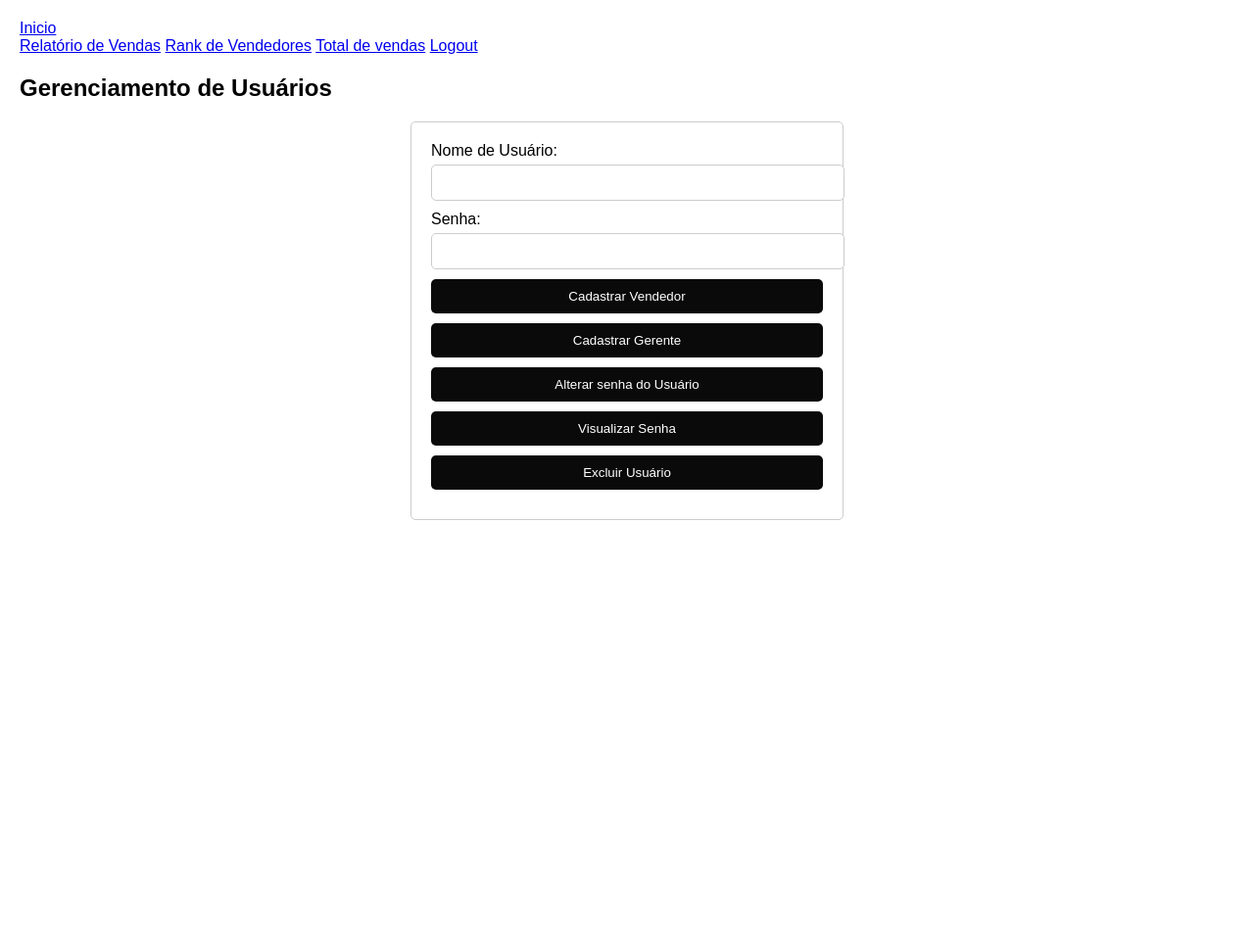
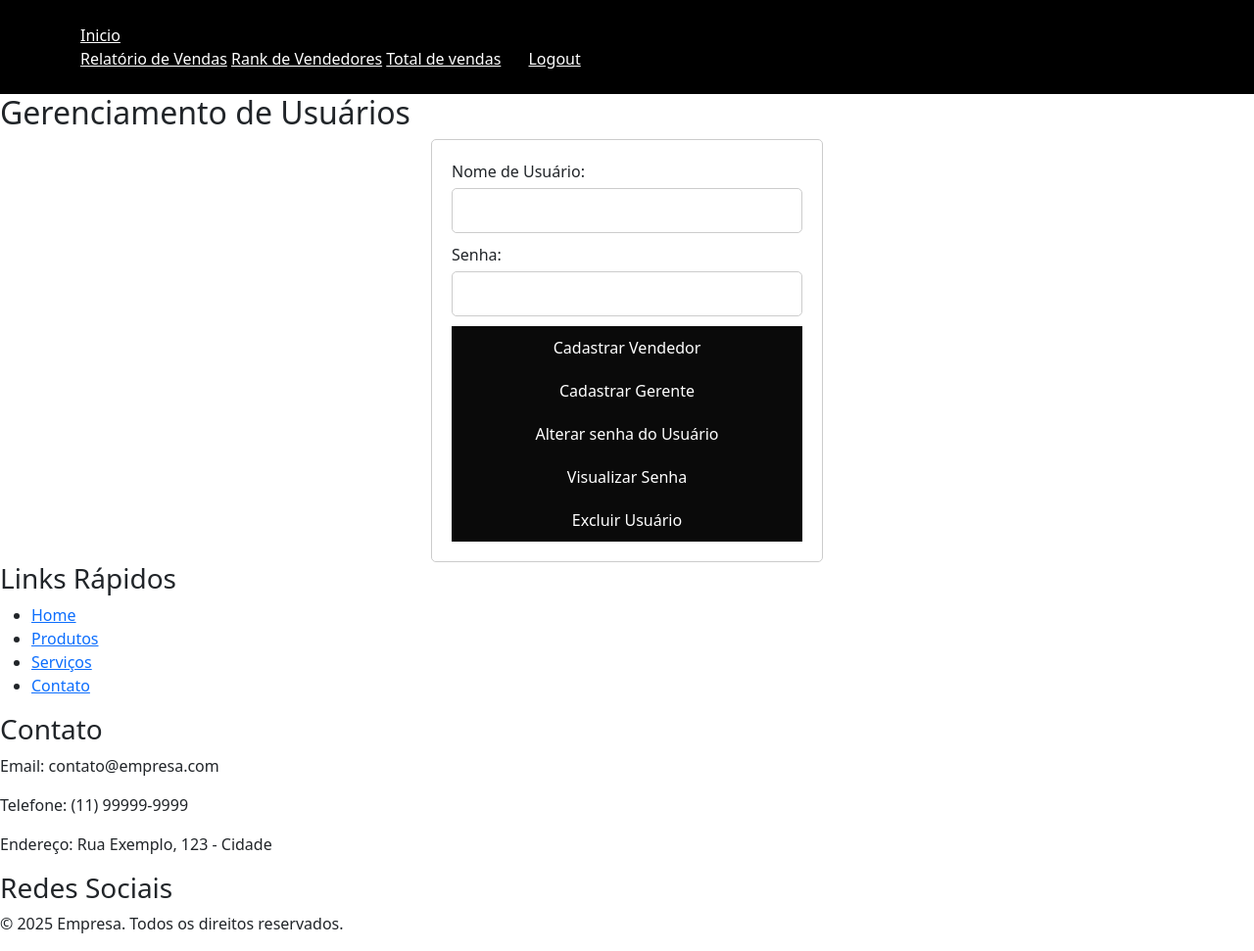
Before and after one commit to caioherobr/trabalho-Gerenciamento-de-vendas, a Flask app: template templates/rh.html in a window 1280 px wide. Shown: the whole page at 98% size. Before the commit the page ends 531 px from the top, so only its background shows below. Run offline with Flask 3, Linux system fonts and the light colour scheme; the template is opened without the code that fills it, so the values that code supplies are empty.

Commit message:
atualizando com boot
coloquei o bootstraco, e o rodape so tem que mexer agora no css para botar o rodape no bom

```diff
--- a/templates/rh.html
+++ b/templates/rh.html
@@ -4,6 +4,7 @@
     <meta charset="UTF-8">
     <meta name="viewport" content="width=device-width, initial-scale=1.0">
     <link rel="stylesheet" href="{{ url_for('static', filename='css/style-rh.css') }}">
+    <link href="https://cdn.jsdelivr.net/npm/bootstrap@5.3.3/dist/css/bootstrap.min.css" rel="stylesheet" integrity="sha384-QWTKZyjpPEjISv5WaRU9OFeRpok6YctnYmDr5pNlyT2bRjXh0JMhjY6hW+ALEwIH" crossorigin="anonymous">
     <title>Cadastro de Usuário</title>
 
 </head>
@@ -37,7 +38,53 @@
         <button type="submit" formaction="/consultar">Visualizar Senha</button>
         <button type="submit" formaction="/deletar">Excluir Usuário</button>
     </form>
+<footer>
+    <script src="https://cdn.jsdelivr.net/npm/bootstrap@5.3.3/dist/js/bootstrap.bundle.min.js" integrity="sha384-YvpcrYf0tY3lHB60NNkmXc5s9fDVZLESaAA55NDzOxhy9GkcIdslK1eN7N6jIeHz" crossorigin="anonymous"></script>
+ <!--criar um rodape para o site de forma que fique bem aparente a mudança-->
+ <div class="footer-container">
+    <div class="footer-column">
+        <div class="footer-section">
+        </div>
+    </div>
 
+    <div class="footer-column">
+        <div class="footer-section">
+            <h3>Links Rápidos</h3>
+            <ul>
+                <li><a href="#">Home</a></li>
+                <li><a href="#">Produtos</a></li>
+                <li><a href="#">Serviços</a></li>
+                <li><a href="#">Contato</a></li>
+            </ul>
+        </div>
+    </div>
+
+    <div class="footer-column">
+        <div class="footer-section">
+            <h3>Contato</h3>
+            <p>Email: contato@empresa.com</p>
+            <p>Telefone: (11) 99999-9999</p>
+            <p>Endereço: Rua Exemplo, 123 - Cidade</p>
+        </div>
+    </div>
+
+    <div class="footer-column">
+        <div class="footer-section">
+            <h3>Redes Sociais</h3>
+            <div class="social-icons">
+                <a href="#"><i class="fab fa-facebook"></i></a>
+                <a href="#"><i class="fab fa-instagram"></i></a>
+                <a href="#"><i class="fab fa-twitter"></i></a>
+                <a href="#"><i class="fab fa-linkedin"></i></a>
+            </div>
+        </div>
+    </div>
+</div>
+<div class="footer-bottom">
+    <p>&copy; 2025 Empresa. Todos os direitos reservados.</p>
+</div>
+
+</footer>
 
 </body>
 </html>
```
Also changed, not shown: static/css/style-rh.css (line endings or trailing spaces).
